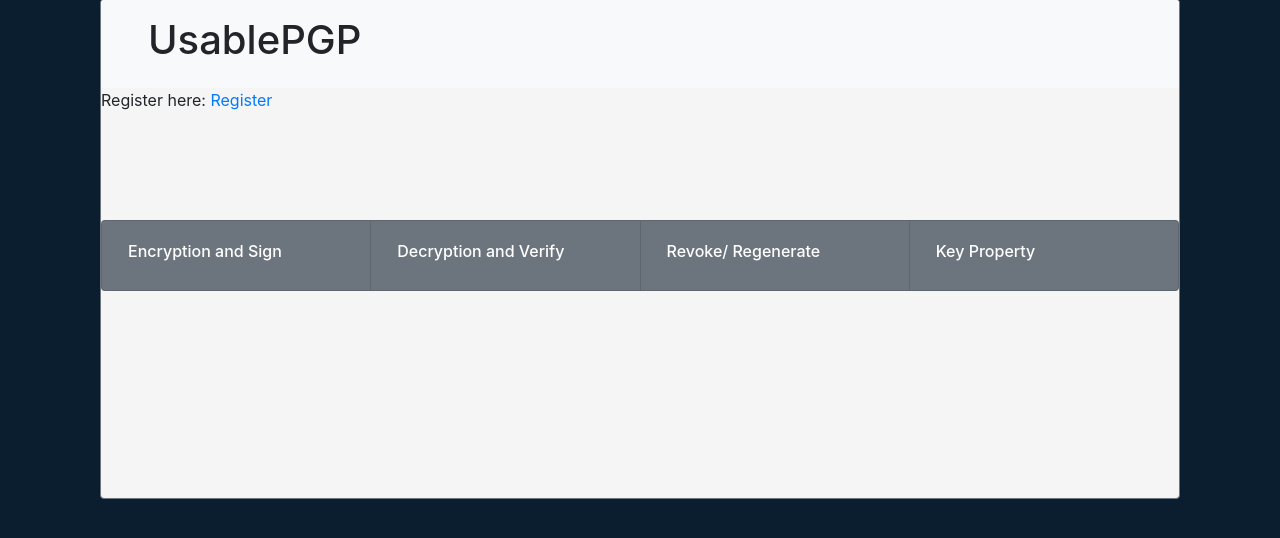
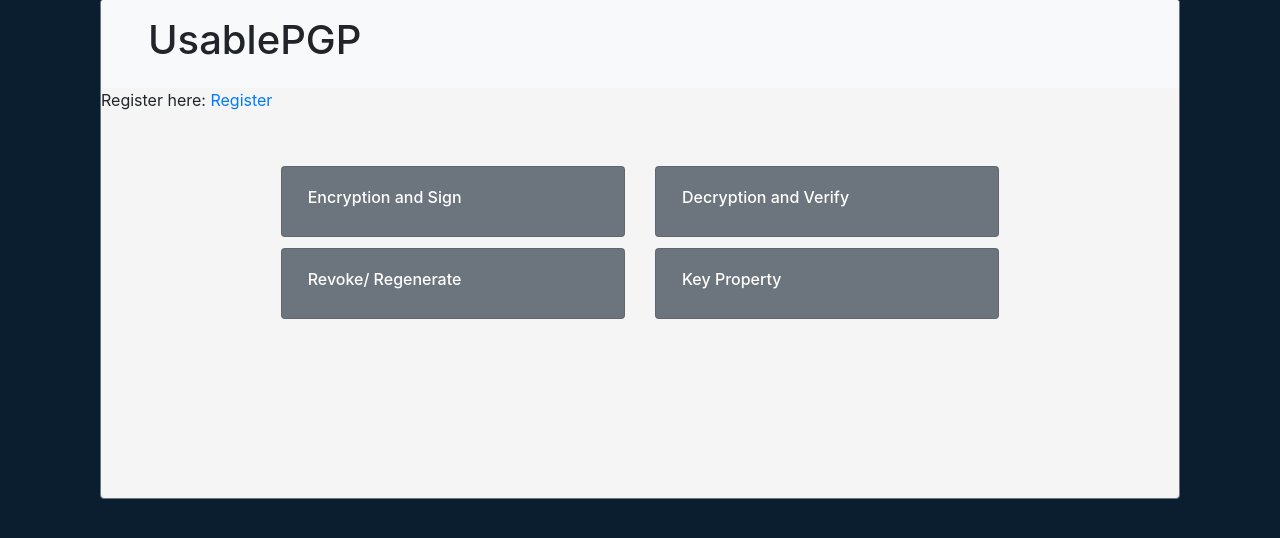
Before and after one commit to maulikchevli/UsablePGP, a Flask app: page / in a window 1280 px wide. Shown: the part 51-589 px from the top of the page. Run offline with Flask 2, Linux system fonts and the light colour scheme; some libraries are stand-ins or nearby versions.

Commit message:
Layout of 4 button changed

```diff
--- a/app/templates/index.html
+++ b/app/templates/index.html
@@ -36,8 +36,9 @@
     Register here: <a href="{{ url_for('register') }}">Register</a>
     {% endif %}
 </div>
-<div class="card-group" style="margin-top: 10%;">
+<div class="offset-2 col-sm-8" style="margin-top: 5%;">
   {% set enc = 'encrypt' %}
+    <div class="card-deck mb-10">
     <button  type = "button" class="card bg-secondary" onclick="window.location.href='{{ url_for(enc) }}'">
       <div class="card-body text-center h6" style="color: #fff;">
         Encryption and Sign
@@ -49,6 +50,10 @@
         Decryption and Verify
       </div>
     </button>
+    </div>
+</div>
+<div class="offset-2 col-sm-8" style="margin-top: 1%;">
+<div class="card-deck">
   {% set revoke = 'revoke_regen' %}
   <button  type = "button" class="card bg-secondary" onclick="window.location.href='{{ url_for(revoke) }}'">
     <div class="card-body text-center h6" style="color: #fff;">
@@ -62,4 +67,5 @@
     </div>
   </button>
 </div>
+</div>
 {% endblock %}
```
Lines whose indentation alone changed are shown as unchanged.
